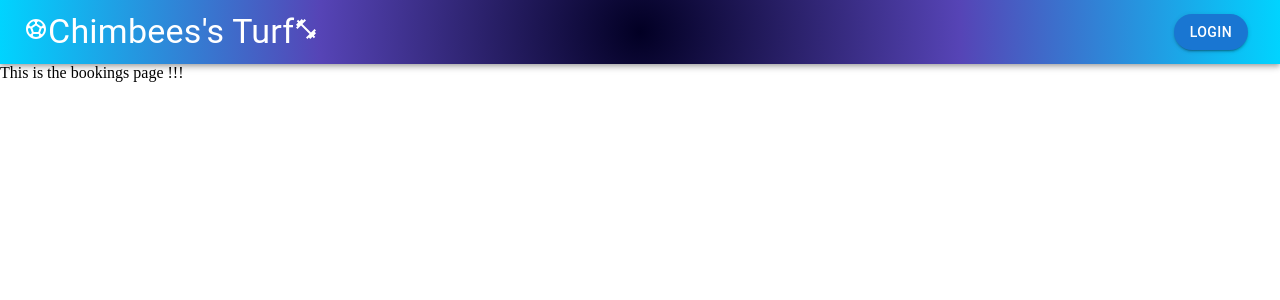
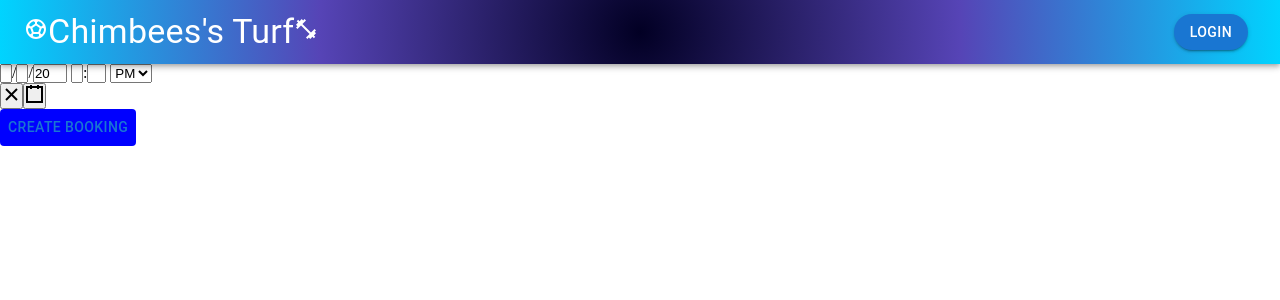
Before and after one commit to Tomjosetj31/turf-booking-frontend, a React (Create React App) app: page /book/add in a window 1280 px wide. Shown: the top 300 px of the page. Built offline with nearby package versions, Linux system fonts and the light colour scheme.

Commit message:
add book now page

```diff
--- a/package.json
+++ b/package.json
@@ -13,6 +13,7 @@
     "@testing-library/user-event": "^13.5.0",
     "axios": "^1.2.4",
     "react": "^18.2.0",
+    "react-datetime-picker": "^4.2.0",
     "react-dom": "^18.2.0",
     "react-redux": "^8.0.5",
     "react-router-dom": "^6.7.0",
--- a/src/Components/BookNow.jsx
+++ b/src/Components/BookNow.jsx
@@ -1,11 +1,23 @@
-import React from 'react'
+import { Button } from "@mui/material";
+import React, { useState } from "react";
+import DateTimePicker from "react-datetime-picker";
 
 const BookNow = () => {
+  const [value, onChange] = useState(new Date());
+
   return (
     <div>
-      This is the bookings page !!!
+      <DateTimePicker onChange={onChange} value={value} />
+      <Button
+        style={{ backgroundColor: "blue" }}
+        onClick={() => {
+          console.log(value);
+        }}
+      >
+        Create Booking
+      </Button>
     </div>
-  )
-}
+  );
+};
 
-export default BookNow
+export default BookNow;
```
Also changed, not shown: 1 other file (tests, documents, lock files or other folders).
